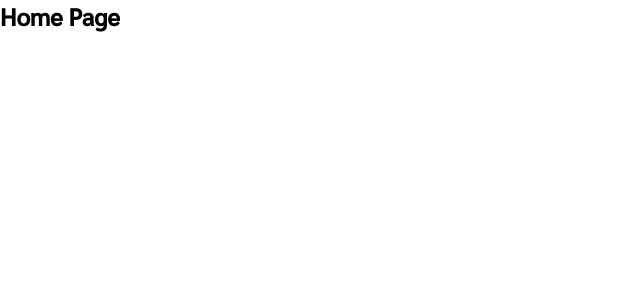
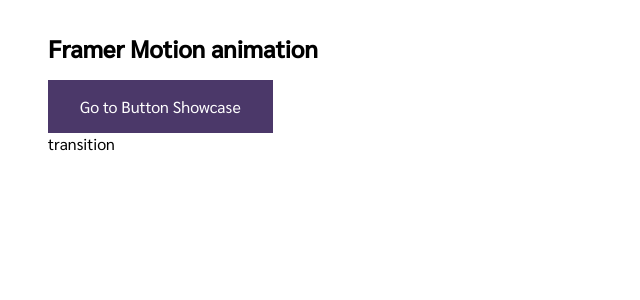
Before and after one commit to firstneverrest/Framer-Motion-Learning, a React (Create React App) app in the folder framer-motion/: page / in a window 1280 px wide. Shown: the top 300 px of the page, without its empty margins (0-640 px from the left). Built offline with nearby package versions, Linux system fonts and the light colour scheme.

Commit message:
feat: animate, initial and transition

```diff
--- a/framer-motion/src/pages/Home.js
+++ b/framer-motion/src/pages/Home.js
@@ -1,11 +1,34 @@
 import React from 'react';
+import classes from './Home.module.css';
 import { Link } from 'react-router-dom';
+import { motion } from 'framer-motion';
 
 const Home = () => {
   return (
-    <div>
-      <h2>Home Page</h2>
-    </div>
+    <motion.div
+      initial={{ opacity: 0 }}
+      animate={{ opacity: 1 }}
+      transition={{ delay: 0.2, duration: 1 }}
+      className={classes.container}
+    >
+      <h2>Framer Motion animation</h2>
+      <Link to="/button">
+        <motion.button className={classes.button}>
+          Go to Button Showcase
+        </motion.button>
+      </Link>
+      <motion.p
+        initial={{ x: '-50vw' }}
+        animate={{ x: 0 }}
+        transition={{
+          delay: 0.2,
+          duration: 1,
+          type: 'spring',
+        }}
+      >
+        transition
+      </motion.p>
+    </motion.div>
   );
 };
 
--- /dev/null
+++ b/framer-motion/src/pages/Home.module.css
@@ -0,0 +1,18 @@
+.container {
+  margin: 2rem 3rem;
+}
+
+h2 {
+  margin-bottom: 1rem;
+}
+
+button {
+  padding: 1rem 2rem;
+  background-color: #4b3869;
+  color: #fff;
+  font-family: inherit;
+  font-size: 16px;
+  border: none;
+  outline: none;
+  cursor: pointer;
+}
```
